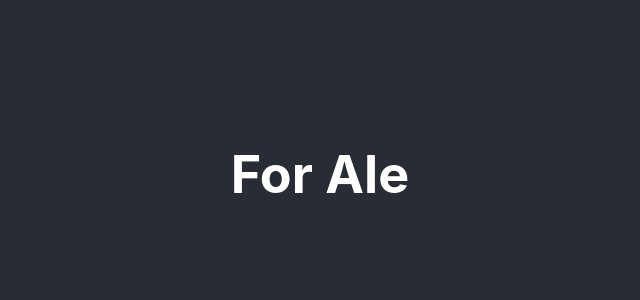
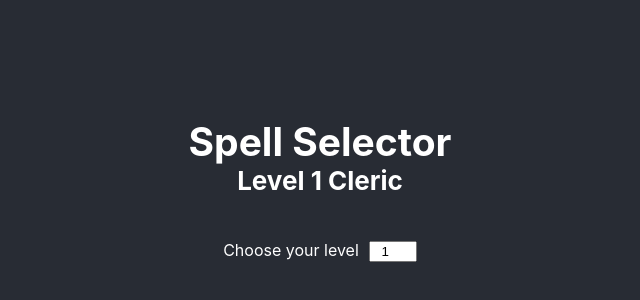
Before and after one commit to ethanvernon/spell_selector, a React (Create React App) app: page / in a window 1280 px wide. Shown: the part 226-526 px from the top of the page, without its empty margins (320-960 px from the left). Built offline with nearby package versions, Linux system fonts and the light colour scheme.

Commit message:
Added LevelChooser.js

```diff
--- /dev/null
+++ b/src/LevelChooser.js
@@ -0,0 +1,30 @@
+import React, { Component } from 'react';
+import './App.css';
+
+export class LevelChooser extends Component {
+  	constructor(props) {
+	    super(props);
+	    this.handleLevel = this.handleLevel.bind(this);
+	}
+
+	handleLevel(e) {
+    	this.props.onChange(parseInt(e.target.value));
+	}
+
+
+	render() {
+		return (
+			<div>
+				<span style={{fontSize:16, marginRight:10}}>Choose your level</span>
+				<input
+					style={{textAlign:'center'}}
+		        	id="clericLevel"
+		        	type="number"
+		        	min="1"
+		        	max="4"
+		        	defaultValue={this.props.level}
+		        	onInput = {this.handleLevel}/>
+			</div>
+		);
+	}
+}
--- a/src/Parent.js
+++ b/src/Parent.js
@@ -1,12 +1,40 @@
 import React, { Component } from 'react';
 import './App.css';
+import {LevelChooser} from './LevelChooser';
 
 export class Parent extends Component {
+
+	constructor(props) {
+	    super(props);
+
+	    this.state = {
+	    	cantrips: 		['Guidance', 'Light', 'Mending', 'Resistance', 'Sacred Flame', 'Spare the Dying', 'Thaumaturgy'],
+	     	firstLevel: 	['Bane', 'Bless', 'Command', 'Create or Destroy Water', 'Cure Wounds', 'Detect Evil and Good', 'Detect Magic', 'Detect Poison and Disease', 'Guiding Bolt', 'Healing Word',
+	      					'Inflict Wounds', 'Protection from Evil and Good', 'Purify Food and Drink', 'Sanctuary', 'Shield of Faith'],
+	      	secondLevel: 	['Aid', 'Augury', 'Blindness/Deafness', 'Calm Emotions', 'Continual Flame', 'Enhance Ability', 'Find Traps', 'Gentle Repose', 'Hold Person', 'Lesser Restoration',
+	      					'Locate Object', 'Prayer of Healing', 'Protection from Poison', 'Silence', 'Spiritual Weapon', 'Warding Bond', 'Zone of Truth'],
+	      	clericLevel: 1
+	    };
+
+	    this.changeClericLevel = this.changeClericLevel.bind(this);
+	}
+
+	changeClericLevel(newLevel) {
+		this.setState({
+			clericLevel: newLevel
+		})
+	}
 
 
 	render() {
 		return (
-			<h1>For Ale</h1>
+			<div>
+				<h2 style={{marginBottom:0}}>Spell Selector</h2>
+				<h4 style={{marginTop:0}}>Level {this.state.clericLevel} Cleric</h4>
+				<LevelChooser
+					onChange = {this.changeClericLevel}
+					level={this.state.clericLevel}/>
+			</div>
 			)
 	}
 }
```
